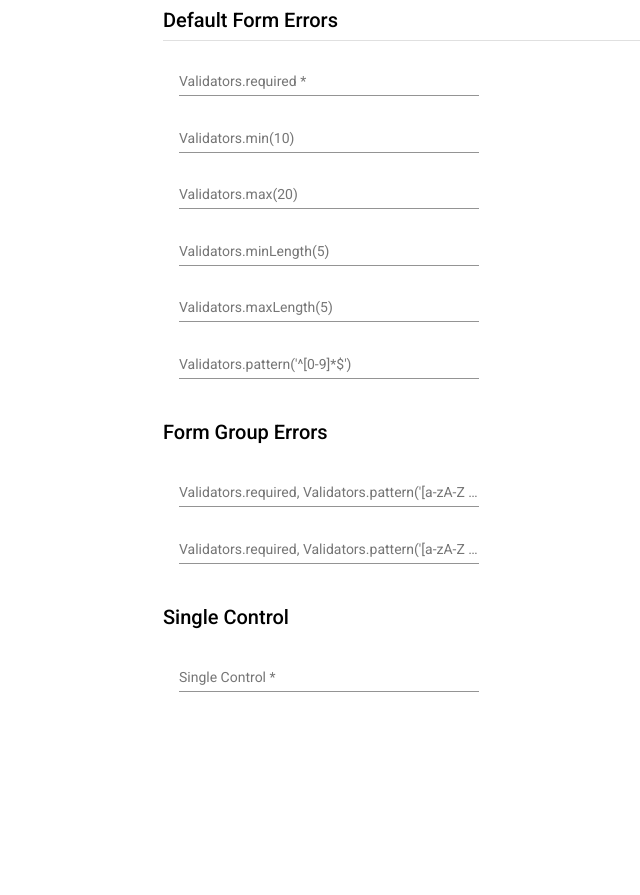
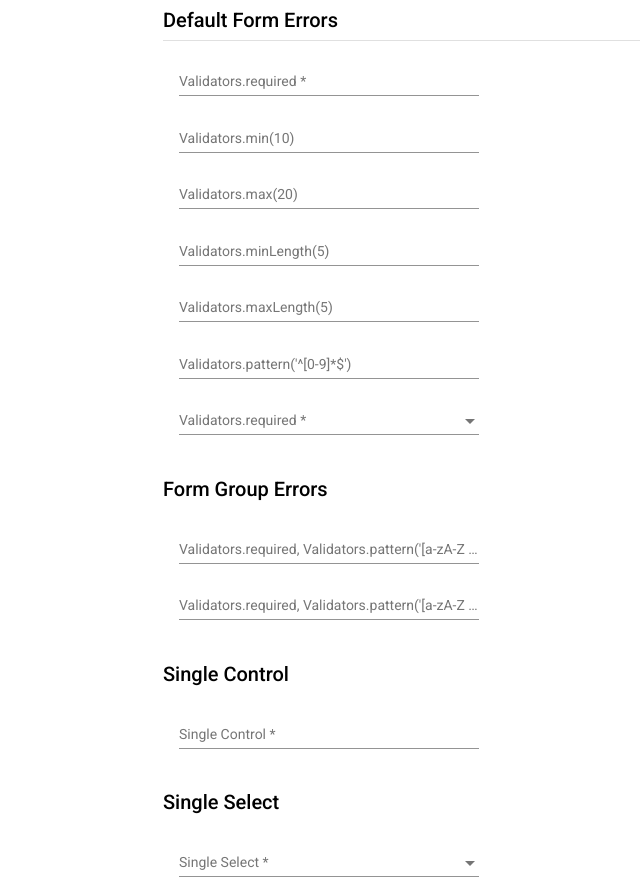
Before and after one commit to dtomschitz/mat-error-tailor, an Angular app: page / in a window 1280 px wide. Shown: the whole page, without its empty margins (127-767 px from the left). Before the commit the page ends 800 px from the top, so only its background shows below. Built offline with nearby package versions, Linux system fonts and the light colour scheme.

Commit message:
fixed problem with undefined control names

```diff
--- a/projects/mat-error-tailor/package.json
+++ b/projects/mat-error-tailor/package.json
@@ -1,6 +1,6 @@
 {
   "name": "mat-error-tailor",
-  "version": "0.0.4",
+  "version": "0.0.5",
   "author": "David Tomschitz",
   "repository": {
     "type": "git",
--- a/projects/mat-error-tailor/src/lib/mat-error-tailor.directive.ts
+++ b/projects/mat-error-tailor/src/lib/mat-error-tailor.directive.ts
@@ -76,7 +76,11 @@ export class MatErrorTailorDirective implements OnInit, OnDestroy {
     ) {
       return;
     }
-    this.controlName = this.errorControlNameDirective?.controlName ?? this.ngControl.name.toString();
+
+    this.controlName = this.errorControlNameDirective?.controlName ?? this.ngControl?.name?.toString();
+    if (!this.controlName) {
+      return;
+    }
 
     const statusChanges$ = this.ngControl.statusChanges.pipe(takeUntil(this.destroy$));
     const valueChanges$ = this.ngControl.valueChanges;
--- a/src/app/app.component.html
+++ b/src/app/app.component.html
@@ -31,6 +31,15 @@
     <input formControlName="pattern" matInput>
     <mat-error matErrorTailor></mat-error>
   </mat-form-field>
+  <mat-form-field>
+    <mat-label>Validators.required</mat-label>
+    <mat-select formControlName="matSelect">
+      <mat-option value="steak-0">Steak</mat-option>
+      <mat-option value="pizza-1">Pizza</mat-option>
+      <mat-option value="tacos-2">Tacos</mat-option>
+    </mat-select>
+    <mat-error matErrorTailor></mat-error>
+  </mat-form-field>
 </form>
 <h2>Form Group Errors</h2>
 <form class="form-group" [formGroup]="formGroup" matErrorGroupName="formGroup" autocomplete="off">
@@ -53,3 +62,15 @@
     <mat-error matErrorTailor matErrorControlName="singleControddl"></mat-error>
   </mat-form-field>
 </div>
+<h2>Single Select</h2>
+<div class="form-group">
+  <mat-form-field>
+    <mat-label>Single Select</mat-label>
+    <mat-select [formControl]="singleSelect">
+      <mat-option value="steak-0">Steak</mat-option>
+      <mat-option value="pizza-1">Pizza</mat-option>
+      <mat-option value="tacos-2">Tacos</mat-option>
+    </mat-select>
+    <mat-error matErrorTailor></mat-error>
+  </mat-form-field>
+</div>
--- a/src/app/app.component.ts
+++ b/src/app/app.component.ts
@@ -10,15 +10,17 @@ export class AppComponent {
   defaultForm: FormGroup;
   formGroup: FormGroup;
   singleControl: FormControl;
+  singleSelect: FormControl;
 
   constructor(private formBuilder: FormBuilder) {
     this.defaultForm = this.formBuilder.group({
-      required: ['', [Validators.required, Validators.pattern('^[0-9]*$')]],
+      required: ['', Validators.required],
       min: ['', Validators.min(10)],
       max: ['', Validators.max(20)],
       minLength: ['', Validators.minLength(5)],
       maxLength: ['', Validators.maxLength(5)],
       pattern: ['', Validators.pattern('^[0-9]*$')],
+      matSelect: ['', Validators.required],
     });
 
     this.formGroup = this.formBuilder.group({
@@ -27,5 +29,6 @@ export class AppComponent {
     });
 
     this.singleControl = this.formBuilder.control('', [Validators.required]);
+    this.singleSelect = this.formBuilder.control('', [Validators.required]);
   }
 }
--- a/src/app/app.module.ts
+++ b/src/app/app.module.ts
@@ -3,6 +3,7 @@ import { BrowserModule } from '@angular/platform-browser';
 import { BrowserAnimationsModule } from '@angular/platform-browser/animations';
 import { FormsModule, ReactiveFormsModule } from '@angular/forms';
 import { MatFormFieldModule } from '@angular/material/form-field';
+import { MatSelectModule } from '@angular/material/select';
 import { MatDividerModule } from '@angular/material/divider';
 import { MatInputModule } from '@angular/material/input';
 import { MatErrorTailorModule } from 'mat-error-tailor';
@@ -17,10 +18,11 @@ import { AppComponent } from './app.component';
     ReactiveFormsModule,
     MatFormFieldModule,
     MatInputModule,
+    MatSelectModule,
     MatDividerModule,
     MatErrorTailorModule.forRoot({
       defaultErrors: {
-        // required: 'This field is required!',
+        required: 'This field is required!',
         min: (error) => `The value cannot be lower than ${error.min}! You entered: ${error.actual}`,
         max: (error) => `The value cannot be heigher than ${error.max}! You entered: ${error.actual}`,
         minlength: (error) =>
```
